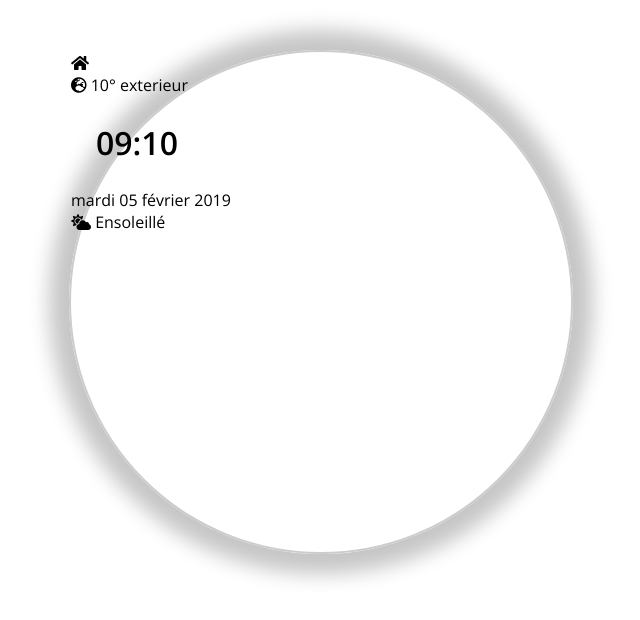
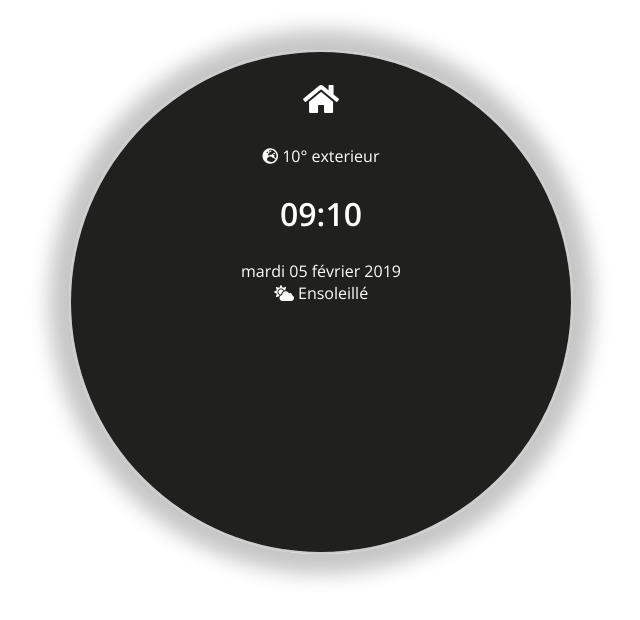
Before and after one commit to Isa35160/objets_connectes, a Flask app: page / in a window 1280 px wide. Shown: the top 620 px of the page, without its empty margins (319-959 px from the left). Run offline with Flask 2, Linux system fonts and the light colour scheme.

Commit message:
modification css

```diff
--- a/static/styles.css
+++ b/static/styles.css
@@ -15,7 +15,7 @@ body{
     position: relative;
 }
 
-#background_color {
+#lightDetect {
     background-color: #20201e;
     color: white;
     width: 500px;
@@ -25,7 +25,7 @@ body{
     text-align: center;
 }
 
-#temperature_interne{
+#tempDetectInterne{
     font-weight: 800;
     font-size: 2rem;
     padding: 25px;
--- a/templates/index.html
+++ b/templates/index.html
@@ -13,6 +13,7 @@
     <div id="lightDetect">
         <div id="tempDetectInterne">
             <i class="fas fa-home"></i>
+
         </div>
 
         <div id="temperature_externe">
```
